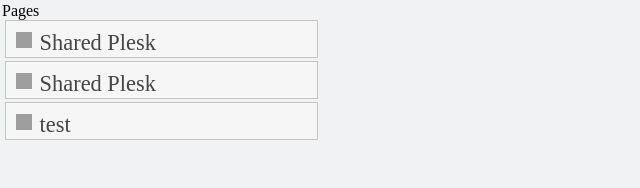
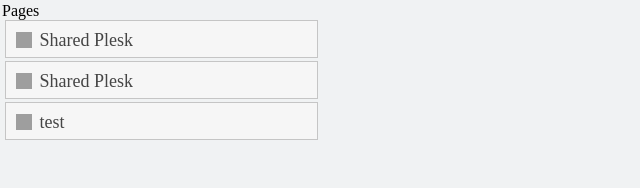
Before and after one commit to anoopps/jquery-phase2, a plain HTML site: page index.html in a window 1280 px wide. Shown: the top 188 px of the page, without its empty margins (0-640 px from the left). Drawn offline with nearby package versions, Linux system fonts and the light colour scheme; grey boxes are pictures that could not be loaded.

Commit message:
design chage

```diff
--- a/css/style.css
+++ b/css/style.css
@@ -84,8 +84,10 @@
    height: 28px;
 }
 .element{
-  float: left;
-  width: 75%;
+ float: left;
+width: 75%;
+height: 22px;
+font-size: 18px;
 }
 .pageplus{
   padding: 14px 0px 0px 12px;
```
